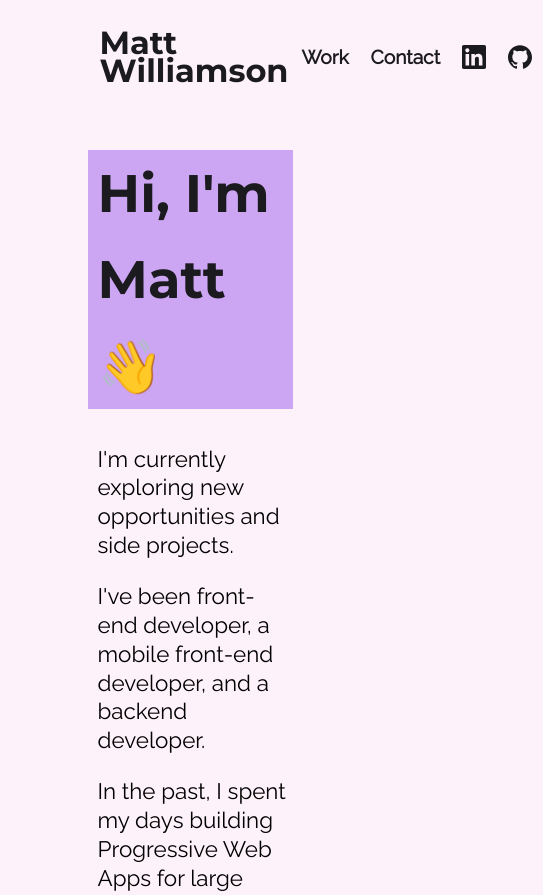
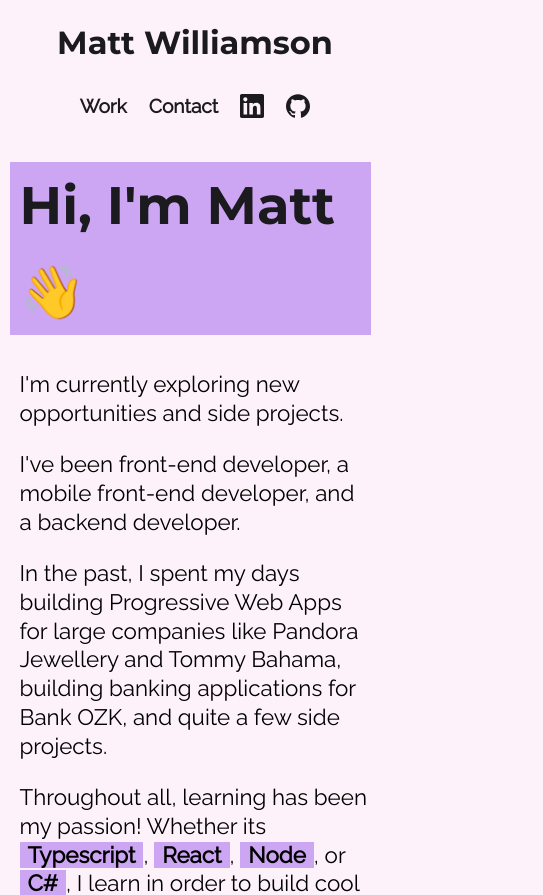
Before and after one commit to mathewbwilliamson/mattwilliamsonportfoliov2, a React (Create React App) app: page / in a window 390 px wide. Shown: the top 895 px of the page, 543 px wide, since content can reach past the window. Built offline with nearby package versions, Linux system fonts and the light colour scheme.

Commit message:
Adjusted CSS for mobile phones

```diff
--- a/src/App.css
+++ b/src/App.css
@@ -104,3 +104,12 @@ p a {
   margin-left: auto;
   margin-right: auto;
 }
+
+@media only screen and (max-width: 800px) {
+  .header {
+    flex-direction: column;
+  }
+  .main-container {
+    max-width: 90vw;
+  }
+}
```
